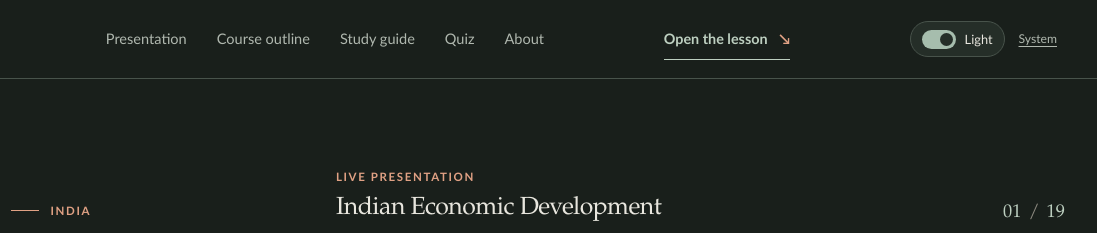
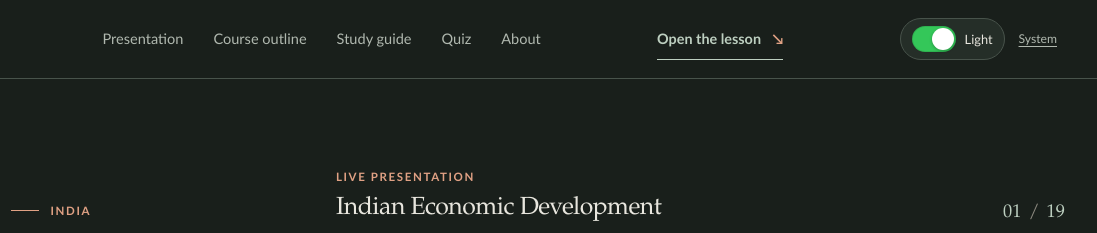
Before and after one commit to mohdzinan/zeeteach, a website: page index.html in a window 1280 px wide. Both pictures are taken after a click on the button "Dark". Shown: the top 233 px of the page, 183-1280 px from the left. Drawn offline with Linux system fonts and the light colour scheme.

Commit message:
Polish theme switch animation

```diff
--- a/styles.css
+++ b/styles.css
@@ -97,10 +97,10 @@ button { color: inherit; }
 .header-action span { padding-left: 8px; color: var(--clay); }
 .theme-toggle { flex: 0 0 auto; display: inline-flex; align-items: center; gap: 9px; padding: 7px 11px; border: 1px solid var(--rule); border-radius: 999px; color: var(--ink); background: var(--paper-raised); font-size: .8rem; cursor: pointer; }
 .theme-toggle:hover { border-color: var(--clay); }
-.theme-switch-track { position: relative; width: 34px; height: 19px; flex: 0 0 auto; border-radius: 999px; background: var(--rule); transition: background-color .2s ease; }
-.theme-switch-track::after { position: absolute; top: 3px; left: 3px; width: 13px; height: 13px; border-radius: 50%; background: var(--paper-raised); content: ""; transition: transform .2s ease; }
-.theme-toggle[aria-pressed="true"] .theme-switch-track { background: var(--forest-soft); }
-.theme-toggle[aria-pressed="true"] .theme-switch-track::after { transform: translateX(15px); }
+.theme-switch-track { position: relative; width: 44px; height: 26px; flex: 0 0 auto; border: 1px solid rgb(0 0 0 / 10%); border-radius: 999px; background: #b8b8bd; transition: background-color .25s ease; }
+.theme-switch-track::after { position: absolute; top: 1px; left: 1px; width: 22px; height: 22px; border-radius: 50%; background: #fff; box-shadow: 0 1px 3px rgb(0 0 0 / 28%); content: ""; transition: transform .28s cubic-bezier(.25, .8, .25, 1); }
+.theme-toggle[aria-pressed="true"] .theme-switch-track { background: #34c759; }
+.theme-toggle[aria-pressed="true"] .theme-switch-track::after { transform: translateX(18px); }
 .theme-controls { display: flex; align-items: center; gap: 6px; }
 .theme-system { padding: 7px 8px; border: 0; color: var(--muted); background: transparent; font-size: .76rem; text-decoration: underline; text-underline-offset: 3px; cursor: pointer; }
 .theme-system[hidden] { display: none; }
```
